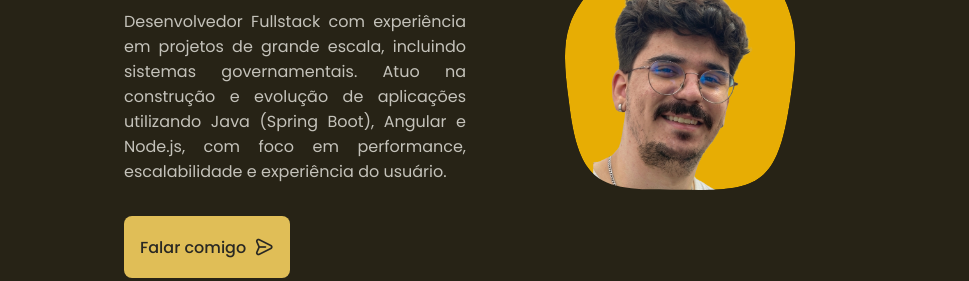
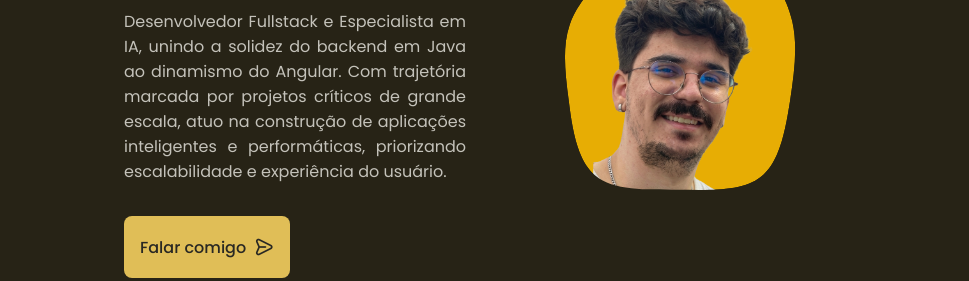
Before and after one commit to franklinarauj/thefranklin975, a website: page index.html in a window 1280 px wide. Shown: the part 356-637 px from the top of the page, 184-1153 px from the left. Drawn offline with nearby package versions, Linux system fonts and the light colour scheme.

Commit message:
fix: corrigindo texto

```diff
--- a/index.html
+++ b/index.html
@@ -141,9 +141,10 @@
                         <h1 class="home__title">Olá, eu sou o Franklin!</h1>
                         <h3 class="home__subtitle">Desenvolvedor Fullstack</h3>
                         <p class="home__description">
-                            Desenvolvedor Fullstack com experiência em projetos de grande escala, incluindo sistemas governamentais.
-                            Atuo na construção e evolução de aplicações utilizando Java (Spring Boot), Angular e Node.js,
-                            com foco em performance, escalabilidade e experiência do usuário.</p>
+                            Desenvolvedor Fullstack e Especialista em IA, unindo a solidez do backend em Java
+                            ao dinamismo do Angular. Com trajetória marcada por projetos críticos de grande escala,
+                            atuo na construção de aplicações inteligentes e performáticas, priorizando escalabilidade e experiência do usuário.
+                        </p>
                         <a href="#contact" class="button button--flex">
                             Falar comigo <i class="uil uil-message button__icon-home"></i>
                         </a>
```
